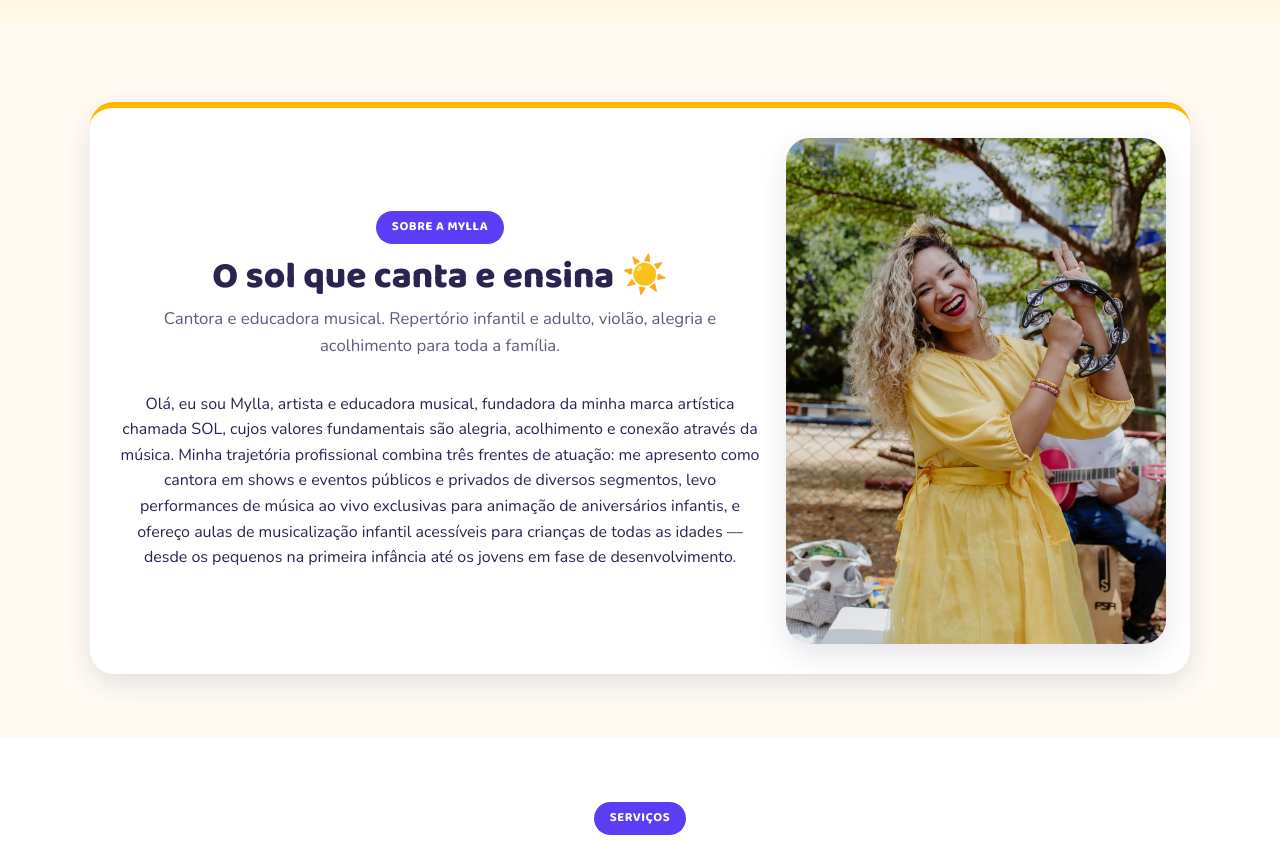
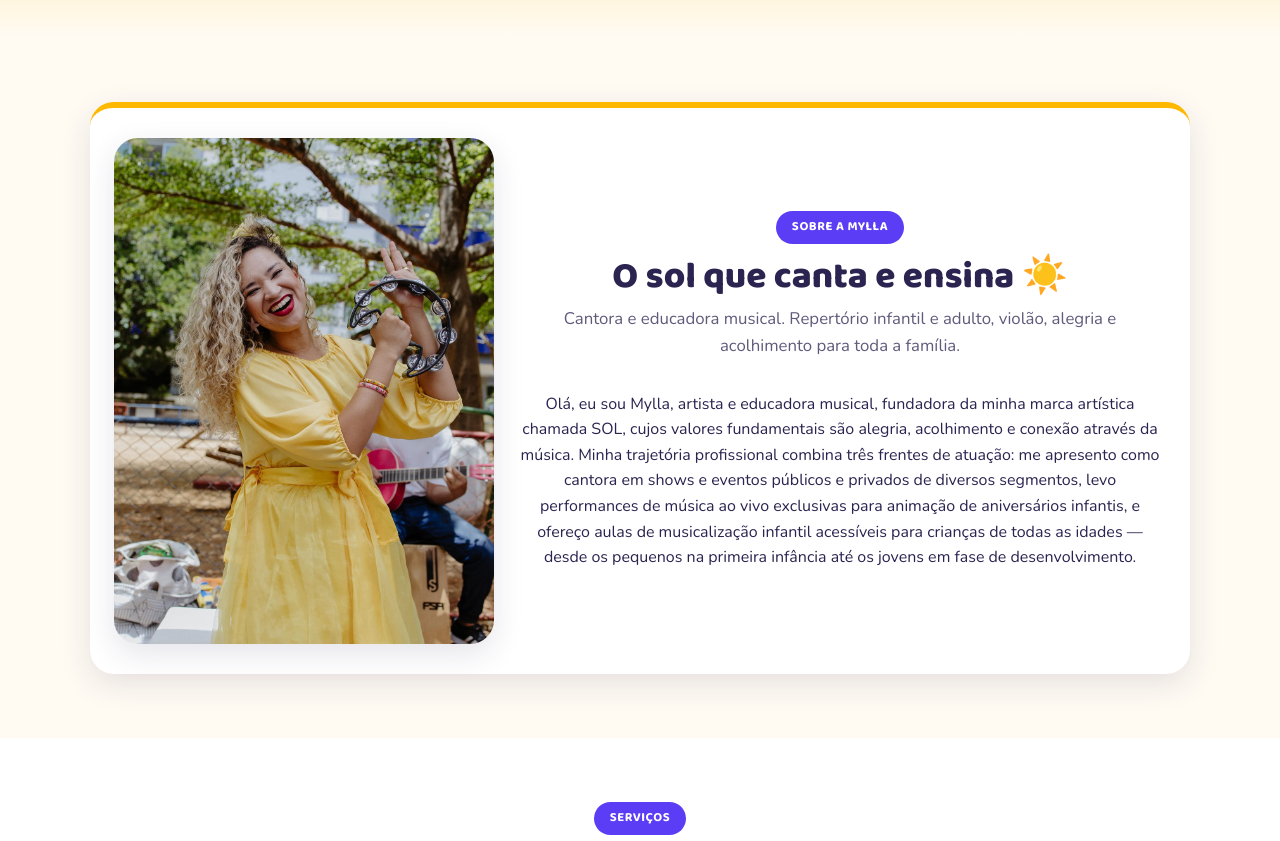
Before and after one commit to wangazzu/mylla-soul, a plain HTML site: page index.html in a window 1280 px wide. Shown: the part 700-1541 px from the top of the page. Drawn offline with nearby package versions, Linux system fonts and the light colour scheme; a script that the page names is missing.

Commit message:
Foto Sobre volta para esquerda

```diff
--- a/css/style.css
+++ b/css/style.css
@@ -92,9 +92,9 @@ section .card,section form,section details{text-align:left}
 .sobre-texto>.badge{display:table;margin-left:auto;margin-right:auto}
 .sobre-foto{border-radius:var(--radius);width:100%;max-width:420px;height:auto;display:block;margin:0 auto;box-shadow:var(--shadow)}
 @media(min-width:800px){
-  .sobre-card{grid-template-columns:1fr minmax(280px,380px)}
-  .sobre-card>.sobre-texto{order:1}
-  .sobre-foto{margin:0;order:2;justify-self:end}
+  .sobre-card{grid-template-columns:minmax(280px,380px) 1fr}
+  .sobre-card>.sobre-texto{order:2}
+  .sobre-foto{margin:0;order:1;justify-self:start}
 }
 /* Serviços = cards pastel */
 .grid3{display:grid;gap:18px}
```
